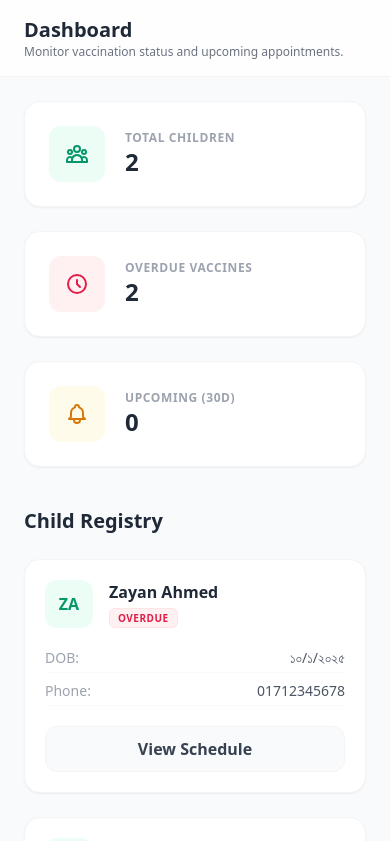
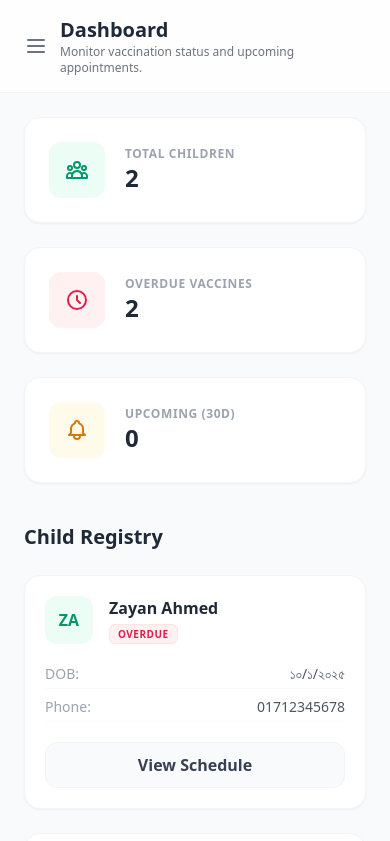
Before and after one commit to mashruf99/Measles, a React (Vite) app in the folder Frontend/: page / in a window 390 px wide. Shown: the top 841 px of the page. Built offline with nearby package versions, Linux system fonts and the light colour scheme.

Commit message:
Refactor Layout component to manage sidebar state

```diff
--- a/Frontend/src/components/Layout.jsx
+++ b/Frontend/src/components/Layout.jsx
@@ -1,24 +1,43 @@
-import React from 'react';
+import React, { useState } from 'react';
 import Sidebar from './Sidebar';
+import { useLocation } from 'react-router-dom';
+import { HiOutlineMenu } from 'react-icons/hi';
 
-const Layout = ({ children, activeTab, setActiveTab }) => {
+const Layout = ({ children }) => {
+  const location = useLocation();
+  const [sidebarOpen, setSidebarOpen] = useState(false);
+
+  const currentPath = location.pathname.split('/')[1] || 'dashboard';
+
   const titles = {
     dashboard: { main: 'Dashboard', sub: 'Monitor vaccination status and upcoming appointments.' },
     'add-child': { main: 'Add Child', sub: 'Register a new profile to start tracking immunization.' },
     symptoms: { main: 'AI Symptom Check', sub: 'Use our neural engine to analyze skin conditions.' }
   };
 
+  const headerInfo = titles[currentPath] || titles['dashboard'];
+
   return (
     <div className="min-h-screen bg-gray-50 flex font-sans antialiased text-gray-900">
-      <Sidebar activeTab={activeTab} setActiveTab={setActiveTab} />
+      <Sidebar isOpen={sidebarOpen} onClose={() => setSidebarOpen(false)} />
 
       <main className="flex-1 md:ml-72 min-h-screen transition-all duration-300">
         <header className="sticky top-0 z-10 bg-white/80 backdrop-blur-md border-b border-gray-100 px-6 py-4 flex items-center justify-between">
-          <div className="animate-in fade-in slide-in-from-left-4 duration-500">
-            <h2 className="text-xl font-bold text-gray-800">{titles[activeTab].main}</h2>
-            <p className="text-xs text-gray-500 font-medium">{titles[activeTab].sub}</p>
+
+          <div className="flex items-center gap-3">
+            {/* Hamburger — শুধু mobile-এ দেখাবে */}
+            <button
+              onClick={() => setSidebarOpen(true)}
+              className="md:hidden text-gray-500 hover:text-emerald-600 transition-colors"
+            >
+              <HiOutlineMenu className="text-2xl" />
+            </button>
+
+            <div className="animate-in fade-in slide-in-from-left-4 duration-500">
+              <h2 className="text-xl font-bold text-gray-800">{headerInfo.main}</h2>
+              <p className="text-xs text-gray-500 font-medium">{headerInfo.sub}</p>
+            </div>
           </div>
-
         </header>
 
         <section className="p-6 md:p-8 animate-in fade-in slide-in-from-bottom-4 duration-500">
```
